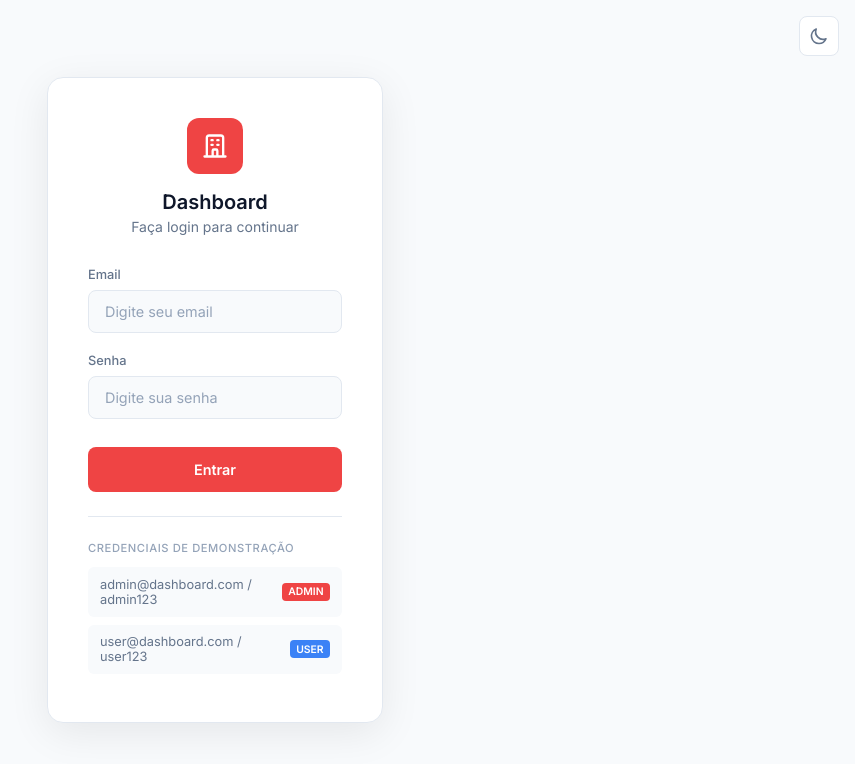
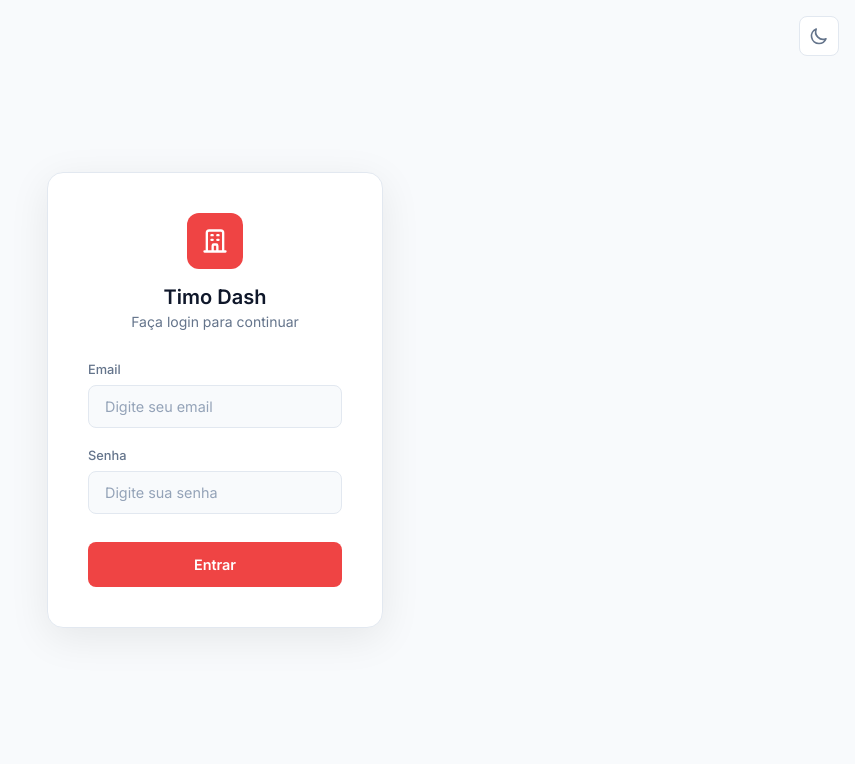
Before and after one commit to asukaaa1/python-excel2, a Flask app: template templates/login.html in a window 1280 px wide. Shown: the top 764 px of the page, without its empty margins (425-1280 px from the left). Run offline with Flask 3, Linux system fonts and the light colour scheme; the template is opened without the code that fills it, so the values that code supplies are empty.

Commit message:
removed demo credentials

```diff
--- a/templates/login.html
+++ b/templates/login.html
@@ -126,7 +126,7 @@
                 <div class="logo-icon">
                     <svg fill="none" stroke="currentColor" viewBox="0 0 24 24"><path stroke-linecap="round" stroke-linejoin="round" stroke-width="2" d="M19 21V5a2 2 0 00-2-2H7a2 2 0 00-2 2v16m14 0h2m-2 0h-5m-9 0H3m2 0h5M9 7h1m-1 4h1m4-4h1m-1 4h1m-5 10v-5a1 1 0 011-1h2a1 1 0 011 1v5m-4 0h4"/></svg>
                 </div>
-                <h1>Dashboard</h1>
+                <h1>Timo Dash</h1>
                 <p>Faça login para continuar</p>
             </div>
             <div class="error-message" id="errorMessage">Email ou senha incorretos</div>
@@ -141,15 +141,7 @@
                 </div>
                 <button type="submit" class="btn-login" id="loginBtn">Entrar</button>
             </form>
-            <div class="demo-credentials">
-                <h3>Credenciais de Demonstração</h3>
-                <div class="credential-item" onclick="fillCredentials('admin@dashboard.com', 'admin123')">
-                    <span>admin@dashboard.com / admin123</span>
-                    <span class="role">ADMIN</span>
-                </div>
-                <div class="credential-item" onclick="fillCredentials('user@dashboard.com', 'user123')">
-                    <span>user@dashboard.com / user123</span>
-                    <span class="role user">USER</span>
+
                 </div>
             </div>
         </div>
```
